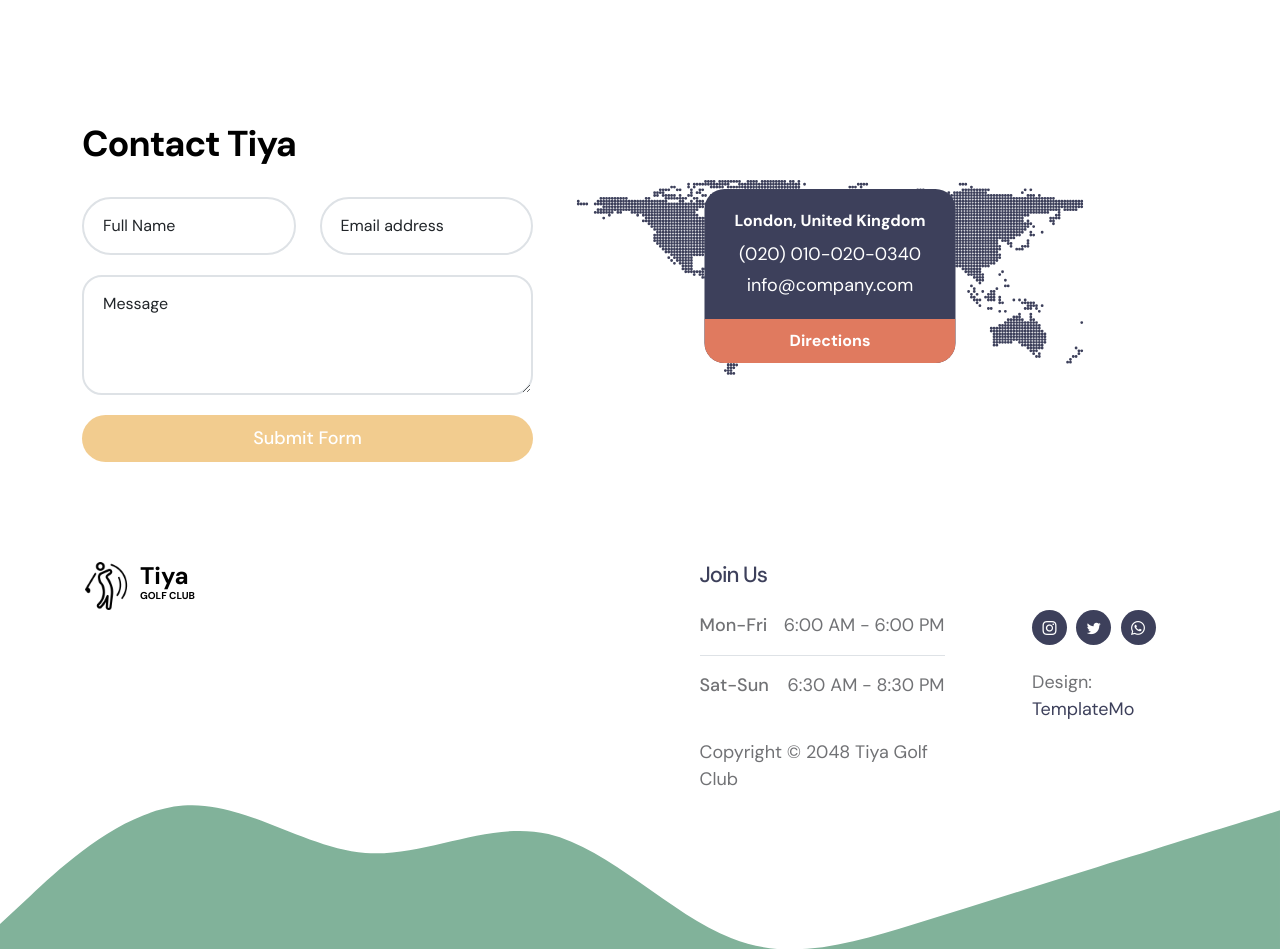
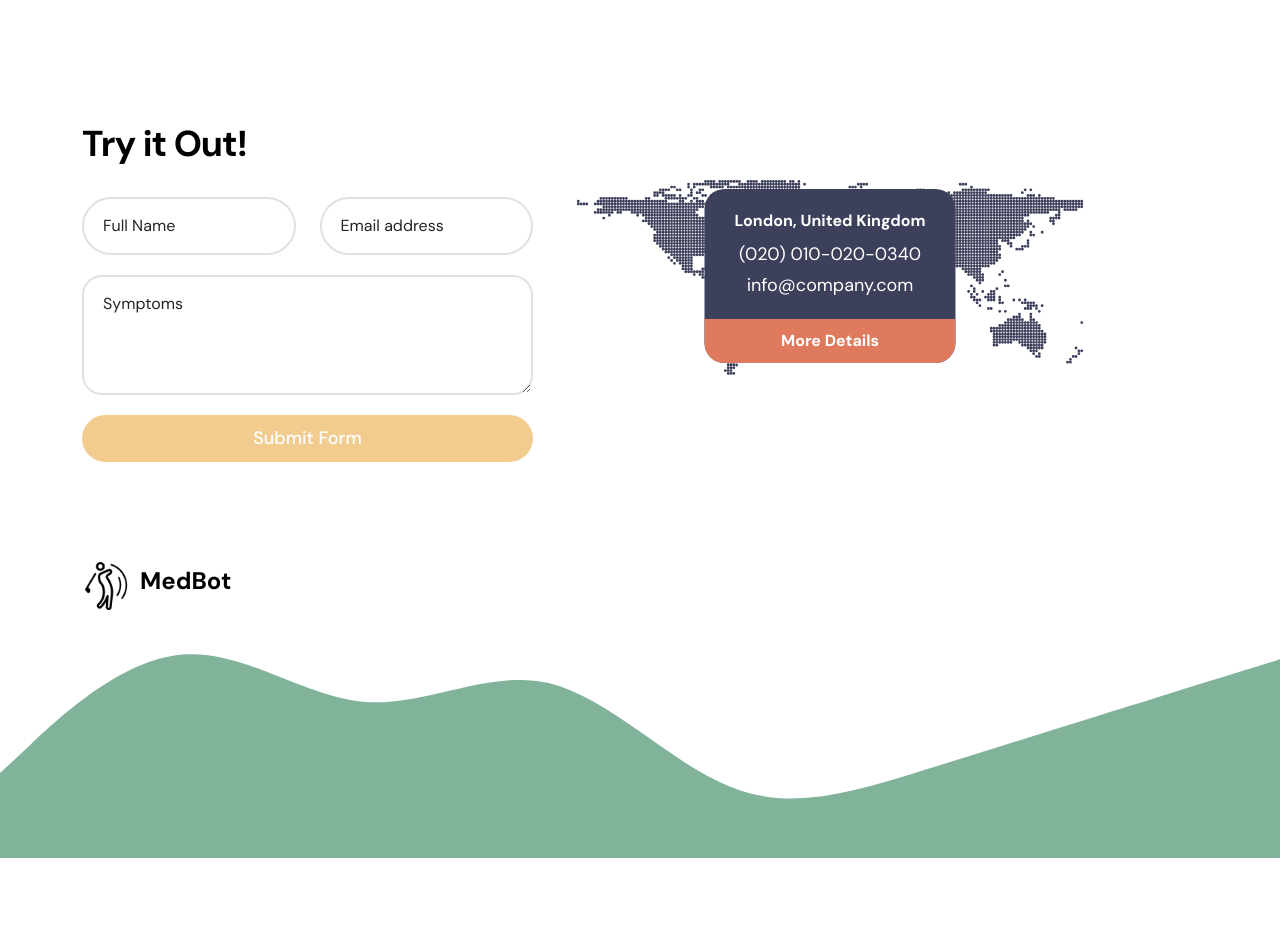
Before and after one commit to BoltStrike77/MedBot, a plain HTML site: page index.html in a window 1280 px wide. Shown: the part 1220-2169 px from the top of the page. After the commit the page ends 2078 px from the top, so only its background shows below. Drawn offline with Linux system fonts and the light colour scheme.

Commit message:
Basic website framework complete
- updated text and formatting
- fixed footer

need later:
- new images
- js files to handle member + firebase stuff
- link to flask server

```diff
--- a/index.html
+++ b/index.html
@@ -82,7 +82,7 @@
                             <div class="mb-4">
                                 <label class="form-label mb-2" for="member-login-number">Membership No.</label>
 
-                                <input type="text" name="member-login-number" id="member-login-number" class="form-control" placeholder="11002560" required>
+                                <input type="text" name="member-login-number" id="member-login-number" class="form-control" placeholder="Number" required>
                             </div>
 
                             <div class="mb-4">
@@ -102,20 +102,19 @@
                             <div class="col-lg-5 col-md-7 col-8 mx-auto">
                                 <button type="submit" class="form-control">Login</button>
                             </div>
+                            <br>
 
-                            <div class="text-center my-4">
-                                <a href="#">Forgotten password?</a>
+
+                            <div class="col-lg-5 col-md-7 col-8 mx-auto">
+                                <button type="submit" class="form-control">Sign Up</button>
                             </div>
+
                         </div>
                     </form>
 
                     <div class="mt-auto mb-5">
                         <p>
-                            <strong class="text-white me-3">Any Questions?</strong>
 
-                            <a href="tel: 010-020-0340" class="contact-link">
-                            	010-020-0340
-                            </a>
                         </p>
                     </div>
                 </div>
@@ -148,7 +147,7 @@
                             <div class="custom-btn-group">
                                 <a href="#section_2" class="btn custom-btn smoothscroll me-3">Our Story</a>
 
-                                <a href="#section_3" class="link smoothscroll">Become a member</a>
+                                <a href="#section_5" class="link smoothscroll">Try It!</a>
                             </div>
                         </div>
 
@@ -238,7 +237,7 @@
 
                         <div class="col-lg-5 col-12">
                             <form action="#" method="post" class="custom-form contact-form" role="form">
-                                <h2 class="mb-4 pb-2">Contact Tiya</h2>
+                                <h2 class="mb-4 pb-2">Try it Out!</h2>
 
                                 <div class="row">
                                     <div class="col-lg-6 col-md-6 col-12">
@@ -261,7 +260,7 @@
                                         <div class="form-floating">
                                             <textarea class="form-control" id="message" name="message" placeholder="Describe message here"></textarea>
 
-                                            <label for="floatingTextarea">Message</label>
+                                            <label for="floatingTextarea">Symptoms</label>
                                         </div>
 
                                         <button type="submit" class="form-control">Submit Form</button>
@@ -291,7 +290,7 @@
                                     </div>
 
                                     <div class="contact-info-footer">
-                                        <a href="#">Directions</a>
+                                        <a href="#">More Details</a>
                                     </div>
                                 </div>
 
@@ -313,43 +312,25 @@
                         <a class="navbar-brand d-flex align-items-center" href="index.html">
                             <img src="images/logo.png" class="navbar-brand-image img-fluid" alt="">
                             <span class="navbar-brand-text">
-                                Tiya
-                                <small>Golf Club</small>
+                                MedBot
                             </span>
                         </a>
-                    </div>
-
-                    <div class="col-lg-3 col-12">
-                        <h5 class="site-footer-title mb-4">Join Us</h5>
-
-                        <p class="d-flex border-bottom pb-3 mb-3 me-lg-3">
-                            <span>Mon-Fri</span>
-                            6:00 AM - 6:00 PM
-                        </p>
-
-                        <p class="d-flex me-lg-3">
-                            <span>Sat-Sun</span>
-                            6:30 AM - 8:30 PM
-                        </p>
-                        <br>
-                        <p class="copyright-text">Copyright © 2048 Tiya Golf Club</p>
                     </div>
 
                         <div class="col-lg-2 col-12 ms-auto">
                             <ul class="social-icon mt-lg-5 mt-3 mb-4">
                                 <li class="social-icon-item">
-                                    <a href="#" class="social-icon-link bi-instagram"></a>
+
                                 </li>
 
                                 <li class="social-icon-item">
-                                    <a href="#" class="social-icon-link bi-twitter"></a>
+
                                 </li>
 
                                 <li class="social-icon-item">
-                                    <a href="#" class="social-icon-link bi-whatsapp"></a>
+
                                 </li>
                             </ul>
-                            <p class="copyright-text">Design: <a rel="nofollow" href="https://templatemo.com" target="_blank">TemplateMo</a></p>
 
                         </div>
 
```
